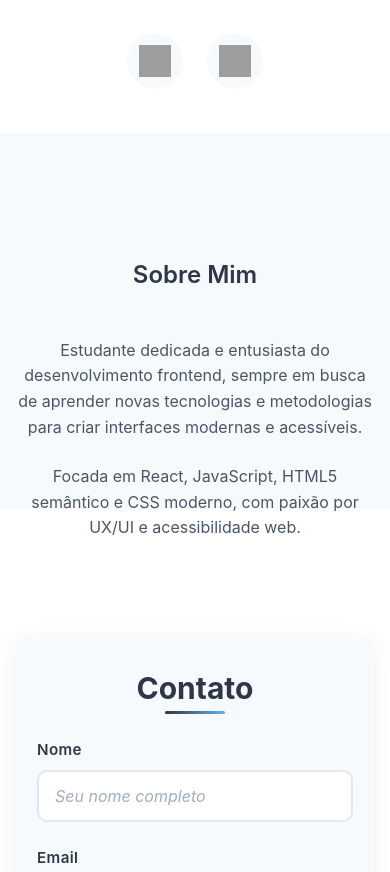
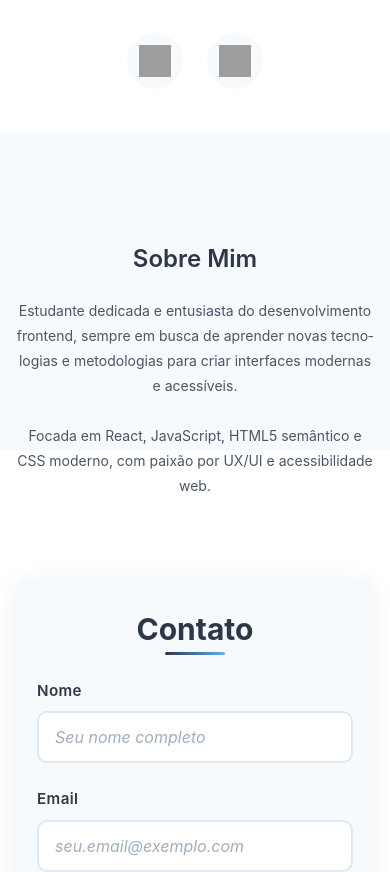
Before and after one commit to carloskvasir/jasmincaroline.dev, a React (Vite) app: page / in a window 390 px wide. Shown: the part 711-1583 px from the top of the page. Built offline with nearby package versions, Linux system fonts and the light colour scheme; grey boxes are pictures that could not be loaded.

Commit message:
feat: enhance layout styles for Home and About sections to improve responsiveness and prevent overflow

```diff
--- a/src/styles/Home.styles.js
+++ b/src/styles/Home.styles.js
@@ -2,10 +2,16 @@ import styled from 'styled-components'
 
 export const PageContainer = styled.div`
   min-height: 100vh;
+  width: 100%;
+  overflow-x: hidden;
+  box-sizing: border-box;
 `
 
 export const MainContent = styled.main`
   padding-top: 80px;
+  width: 100%;
+  overflow-x: hidden;
+  box-sizing: border-box;
 `
 
 export const Footer = styled.footer`
--- a/src/styles/globals.css
+++ b/src/styles/globals.css
@@ -60,11 +60,7 @@ html {
   scroll-behavior: smooth;
   /* Compensar altura do navbar fixo (80px aproximadamente) */
   scroll-padding-top: 100px;
-}
-
-/* Classe utilitária para seções com navbar fixo */
-.section-with-navbar {
-  scroll-margin-top: 100px;
+  overflow-x: hidden;
 }
 
 body {
@@ -73,6 +69,13 @@ body {
   color: var(--color-text);
   background-color: var(--color-bg);
   font-size: var(--font-size-base);
+  overflow-x: hidden;
+  width: 100%;
+}
+
+/* Classe utilitária para seções com navbar fixo */
+.section-with-navbar {
+  scroll-margin-top: 100px;
 }
 
 /* Typography */
--- a/src/styles/sections/About.styles.js
+++ b/src/styles/sections/About.styles.js
@@ -7,6 +7,9 @@ export const AboutSection = styled.section`
   margin-top: -80px; /* Offset negativo para manter espaçamento visual */
   background-color: var(--color-bg-alt);
   text-align: center;
+  width: 100%;
+  overflow: hidden; /* Evitar conteúdo vazando */
+  box-sizing: border-box;
 
   /* Adicionar scroll-margin-top como fallback */
   scroll-margin-top: 100px;
@@ -17,21 +20,45 @@ export const AboutSection = styled.section`
     padding-bottom: var(--spacing-2xl);
     margin-top: -80px;
   }
+
+  @media (max-width: 480px) {
+    padding: var(--spacing-xl) var(--spacing-sm);
+    padding-top: calc(var(--spacing-xl) + 80px);
+    padding-bottom: var(--spacing-xl);
+    margin-top: -80px;
+  }
 `
 
 export const AboutTitle = styled.h2`
   font-size: var(--font-size-4xl);
   margin-bottom: var(--spacing-2xl);
   color: var(--color-primary);
+  word-wrap: break-word;
+  overflow-wrap: break-word;
+  max-width: 100%;
 
   @media (max-width: 768px) {
     font-size: var(--font-size-3xl);
+    margin-bottom: var(--spacing-xl);
+  }
+
+  @media (max-width: 480px) {
+    font-size: var(--font-size-2xl);
+    margin-bottom: var(--spacing-lg);
   }
 `
 
 export const AboutContent = styled.div`
   max-width: 800px;
   margin: 0 auto;
+  padding: 0 var(--spacing-md);
+  box-sizing: border-box;
+  width: 100%;
+
+  @media (max-width: 768px) {
+    max-width: 100%;
+    padding: 0 var(--spacing-sm);
+  }
 `
 
 export const AboutText = styled.p`
@@ -39,6 +66,10 @@ export const AboutText = styled.p`
   line-height: 1.6;
   color: var(--color-text-light);
   margin-bottom: var(--spacing-lg);
+  word-wrap: break-word;
+  overflow-wrap: break-word;
+  hyphens: auto;
+  max-width: 100%;
 
   &:last-child {
     margin-bottom: 0;
@@ -46,5 +77,11 @@ export const AboutText = styled.p`
 
   @media (max-width: 768px) {
     font-size: var(--font-size-base);
+    line-height: 1.7;
+  }
+
+  @media (max-width: 480px) {
+    font-size: var(--font-size-sm);
+    line-height: 1.8;
   }
 `
```
